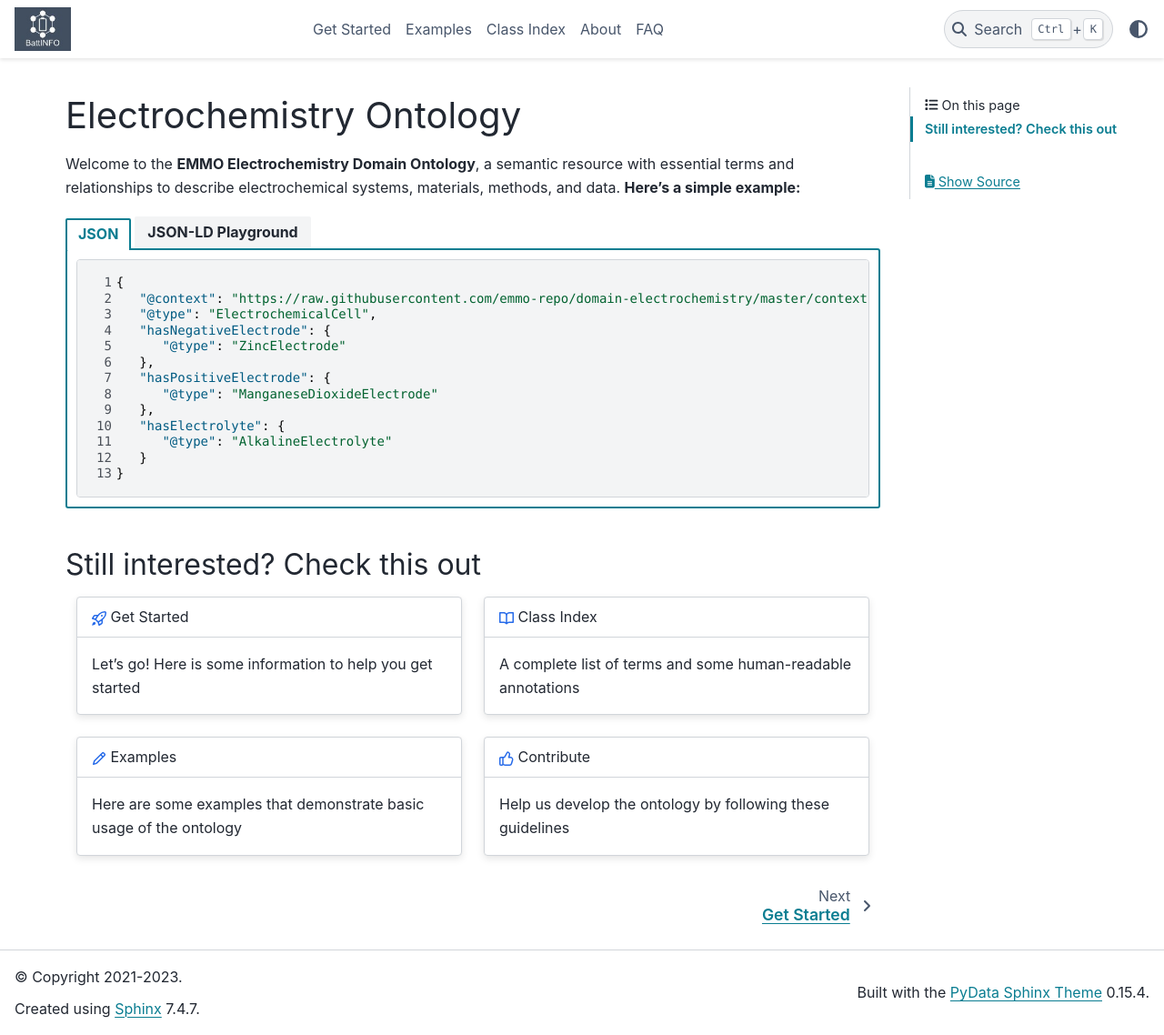
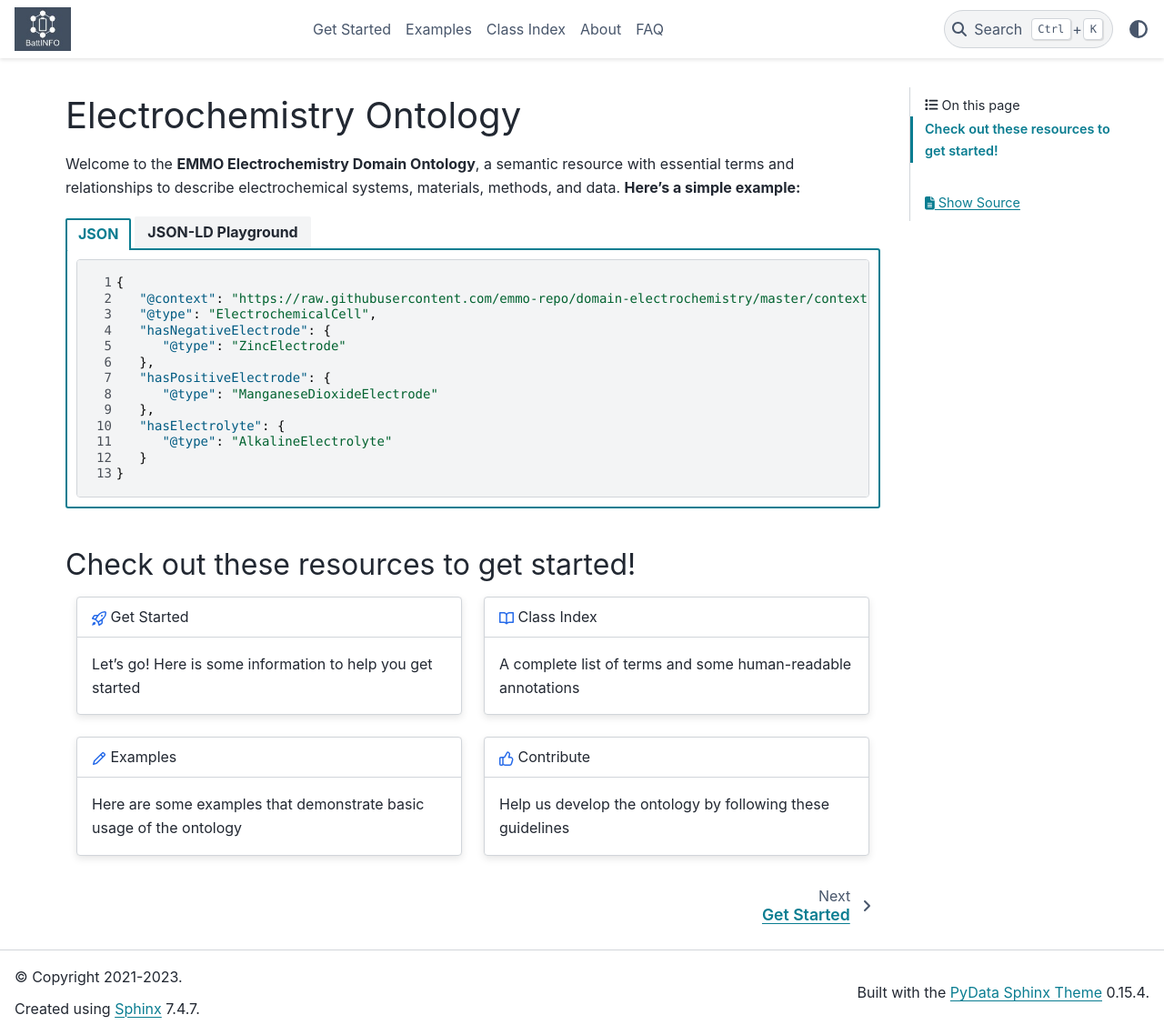
Before and after one commit to emmo-repo/domain-electrochemistry, a Sphinx documentation site: the page built from sphinx/index.rst, in a window 1280 px wide and 1138 px high. Shown: the whole window at 91% size. Built offline with Sphinx 7.4.7 and the PyData theme 0.15.4, drawn with Linux system fonts in a browser that asks for light colours.

Commit message:
update docs

```diff
--- a/sphinx/about.rst
+++ b/sphinx/about.rst
@@ -35,9 +35,9 @@ The ontology builds on standardized nomenclature for electrochemistry, relying o
 
 Through a set of term annotations, the ontology also provides links to equivalent terms in other digital knowledge bases, including:
 
-#. `DBpedia https://www.dbpedia.org/>`__
-#. `WikiData https://www.wikidata.org/>`__
-#. `Wikipedia https://www.wikipedia.org/>`__
+#. `DBpedia <https://www.dbpedia.org/>`__
+#. `WikiData <https://www.wikidata.org/>`__
+#. `Wikipedia <https://www.wikipedia.org/>`__
 
 Structure and Integration with EMMO
 ~~~~~~~~~~~~~~~~~~~~~~~~~~~~~~~~~~~
--- a/sphinx/index.rst
+++ b/sphinx/index.rst
@@ -44,8 +44,8 @@ Welcome to the **EMMO Electrochemistry Domain Ontology**, a semantic resource wi
          </div>
 
 
-Still interested? Check this out
---------------------------------
+Check out these resources to get started!
+-----------------------------------------
 .. grid::
 
     .. grid-item-card::
```
